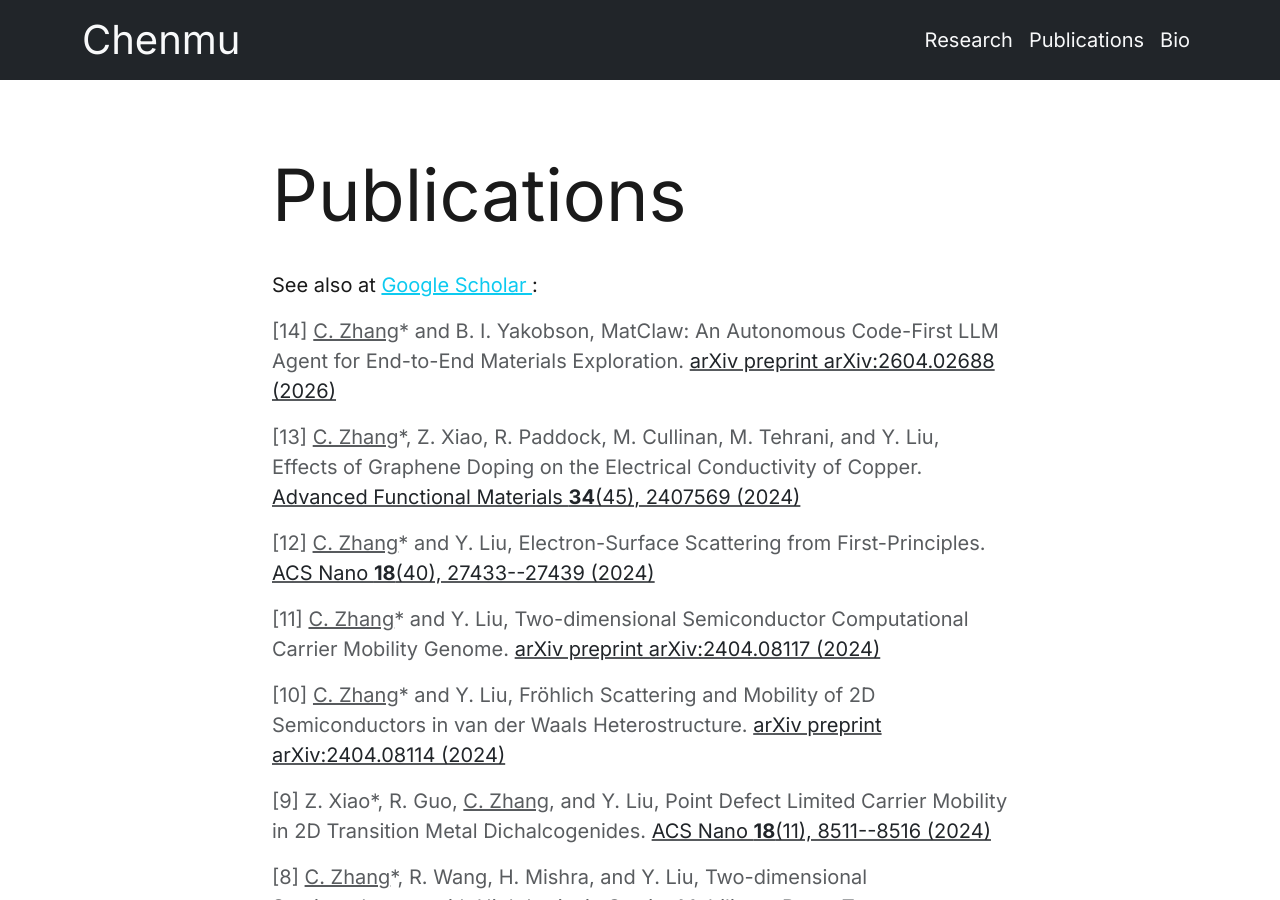
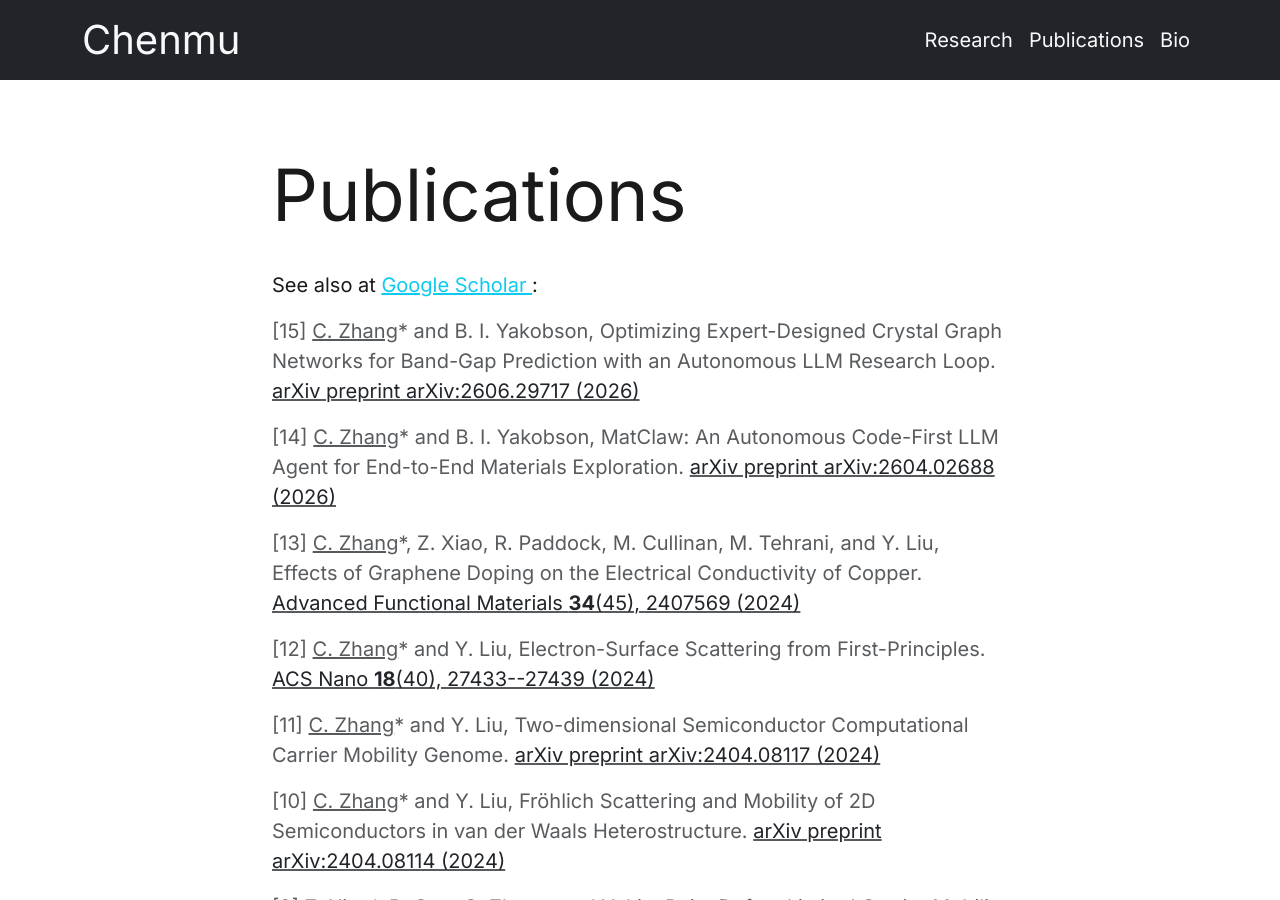
Before and after one commit to cz2014/cz2014.github.io, a Jekyll site: the page built from publications.html, in a window 1280 px wide and 900 px high. Built offline with Jekyll 4.4.1, drawn with Linux system fonts in a browser that asks for light colours.

Commit message:
Add arXiv link for band-gap autoresearch paper

```diff
--- a/_data/publications.yml
+++ b/_data/publications.yml
@@ -1,3 +1,13 @@
+- number: 15
+  authors: '<u>C. Zhang</u>* and B. I. Yakobson'
+  title: "Optimizing Expert-Designed Crystal Graph Networks for Band-Gap Prediction with an Autonomous LLM Research Loop"
+  journal: "arXiv preprint arXiv:2606.29717"
+  volume: ""
+  issue: ""
+  pages: ""
+  year: 2026
+  doi: "https://doi.org/10.48550/arXiv.2606.29717"
+
 - number: 14
   authors: '<u>C. Zhang</u>* and B. I. Yakobson'
   title: "MatClaw: An Autonomous Code-First LLM Agent for End-to-End Materials Exploration"
--- a/index.html
+++ b/index.html
@@ -71,8 +71,7 @@ description: Chenmu Zhang - building autonomous AI agents for computational mate
           such loops and how to overcome them.
         </p>
         <div class="mt-3">
-          <!-- TODO: add arXiv link once the paper is posted -->
-          <a href="#" class="pill-link">Paper</a>
+          <a href="https://arxiv.org/abs/2606.29717" target="_blank" class="pill-link">Paper</a>
           <a href="https://github.com/cz2014/llm-autoresearch-bandgap" target="_blank" class="pill-link">GitHub</a>
         </div>
       </div>
```
